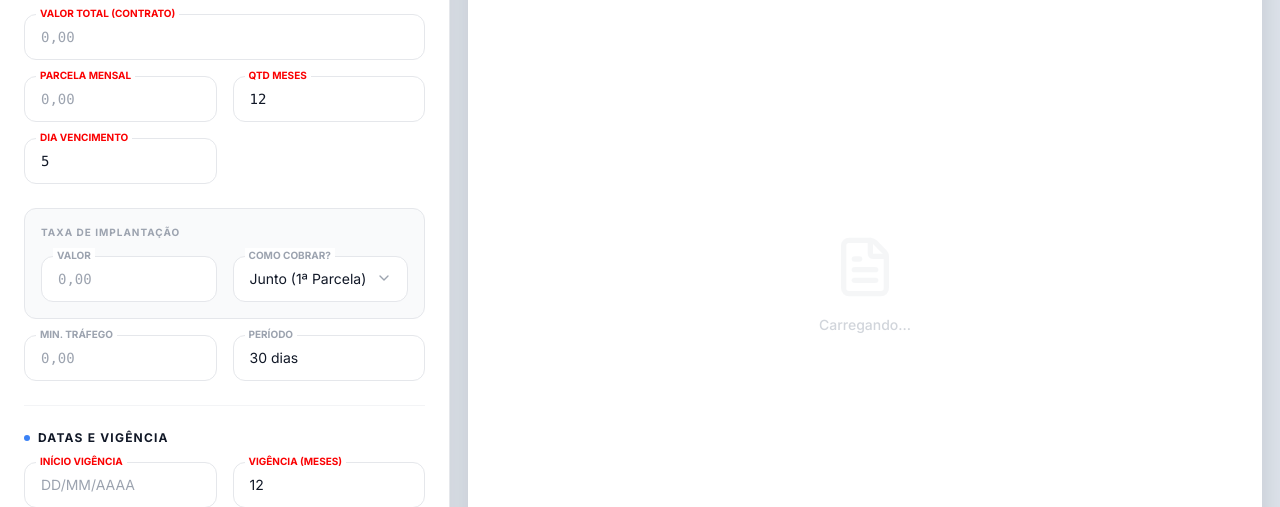
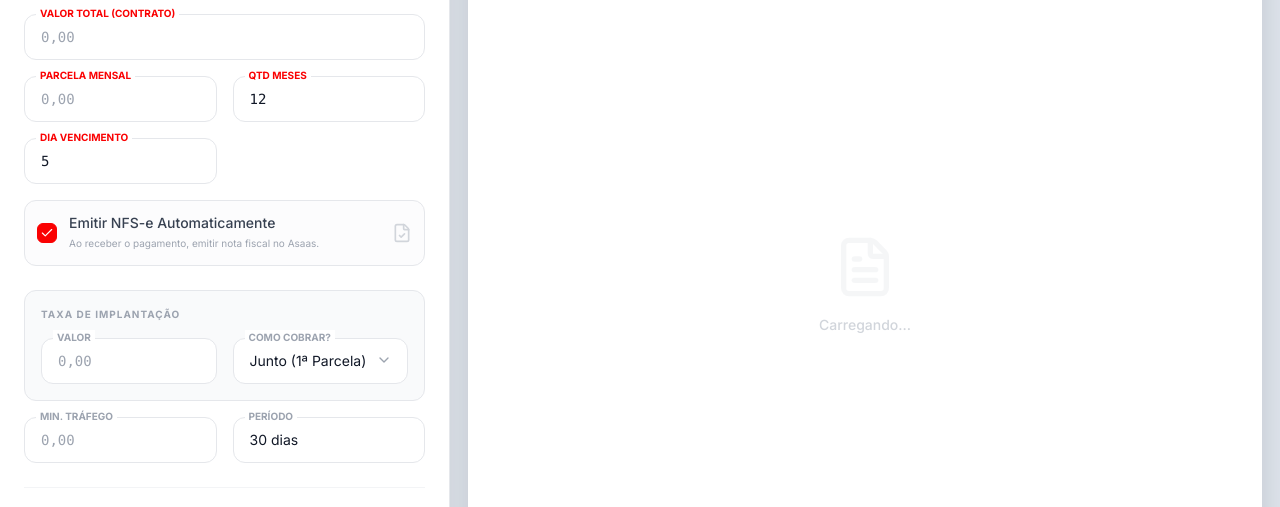
Before and after one commit to marcioholm/NorthWay-2.0, a Python web app: template northway_crm/templates/contracts/new_contract.html in a window 1280 px wide. Shown: the part 324-831 px from the top of the page. Run offline with Jinja, Linux system fonts and the light colour scheme; the template is opened without the code that fills it, so the values that code supplies are empty; some libraries are stand-ins or nearby versions.

Commit message:
feat: add checkbox to enable/disable automatic nfse emission in contract form

```diff
--- a/northway_crm/routes/contracts.py
+++ b/northway_crm/routes/contracts.py
@@ -606,7 +606,7 @@ def sign_contract(id):
         # Financial / NFS-e Settings from Contract (if added to form) or defaults
         contract.total_installments = qtd_p
         contract.amount = val_p * qtd_p
-        # contract.emit_nfse = True/False (Usually from form, here defaulting to True for now based on context)
+        contract.emit_nfse = True if data.get('emit_nfse') == 'on' else False
         db.session.commit()
 
         # --- TENANT BILLING LOGIC ---
--- a/northway_crm/templates/contracts/new_contract.html
+++ b/northway_crm/templates/contracts/new_contract.html
@@ -99,6 +99,26 @@
                                 Vencimento</label>
                             <input type="number" id="dia_vencimento" name="dia_vencimento" value="5" required
                                 class="js-update-preview w-full text-sm px-4 py-3 border border-gray-200 rounded-xl focus:outline-none focus:ring-2 focus:ring-northway-red/10 focus:border-northway-red transition-all font-mono">
+                        </div>
+
+                        <!-- NFS-e Toggle -->
+                        <div class="col-span-2 flex items-center gap-3 p-3 border border-gray-200 rounded-xl bg-gray-50/50 hover:bg-white hover:shadow-sm transition-all group cursor-pointer"
+                            onclick="document.getElementById('emit_nfse').click()">
+                            <div class="relative flex items-center">
+                                <input type="checkbox" id="emit_nfse" name="emit_nfse"
+                                    class="peer h-5 w-5 cursor-pointer appearance-none rounded-md border border-gray-300 transition-all checked:border-northway-red checked:bg-northway-red"
+                                    checked>
+                                <i data-lucide="check"
+                                    class="absolute left-1/2 top-1/2 -translate-x-1/2 -translate-y-1/2 w-3.5 h-3.5 text-white opacity-0 peer-checked:opacity-100 pointer-events-none"></i>
+                            </div>
+                            <label for="emit_nfse"
+                                class="cursor-pointer text-sm font-medium text-gray-700 select-none flex-1">
+                                Emitir NFS-e Automaticamente
+                                <span class="block text-[10px] text-gray-400 font-normal">Ao receber o pagamento, emitir
+                                    nota fiscal no Asaas.</span>
+                            </label>
+                            <i data-lucide="file-check"
+                                class="w-5 h-5 text-gray-300 group-hover:text-northway-red transition-colors"></i>
                         </div>
 
                         <!-- Implantation Section -->
```
